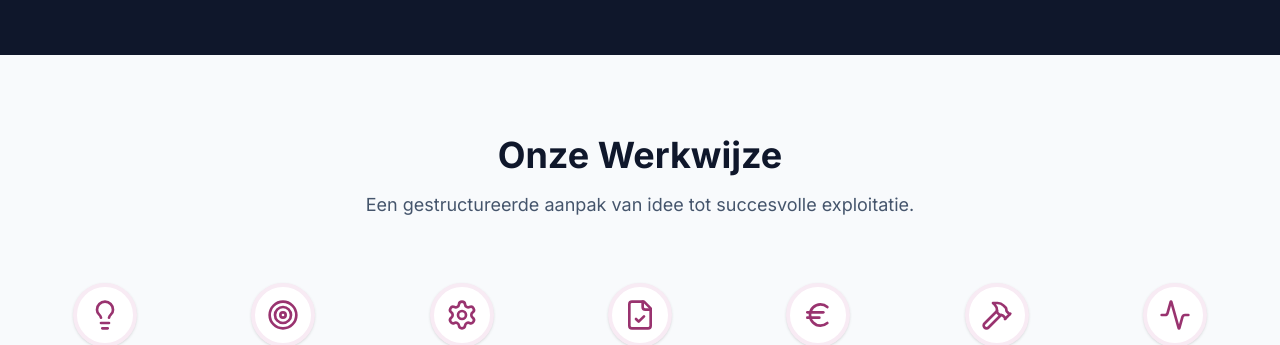
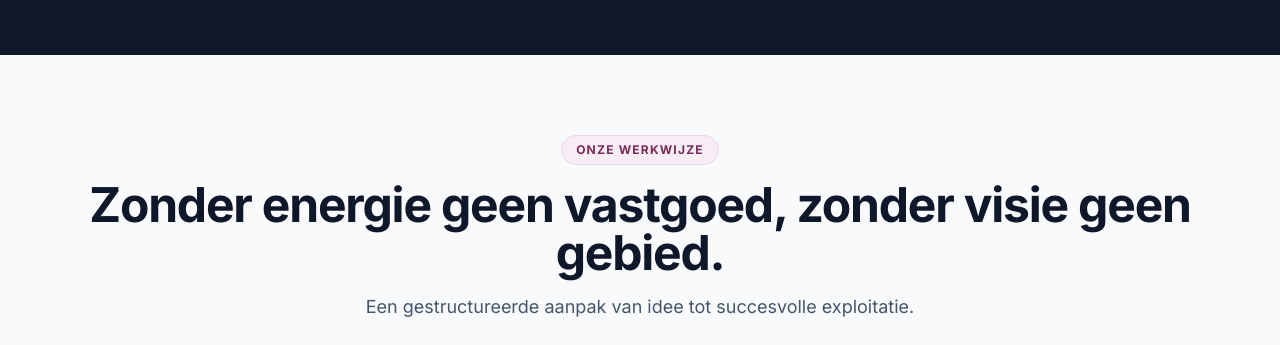
Before and after one commit to vosqdev/Vovon, a React (Vite) app: page / in a window 1280 px wide. Shown: the part 3920-4265 px from the top of the page. Built offline with nearby package versions, Linux system fonts and the light colour scheme.

Commit message:
feat(process): update methodology section title and design
Refine the process section with a more impactful title, a new descriptive label, and updated typography to better align with the brand's core message.

```diff
--- a/src/components/Process.tsx
+++ b/src/components/Process.tsx
@@ -24,8 +24,13 @@ const Process = ({ language }: ProcessProps) => {
           viewport={{ once: true }}
           className="mb-16"
         >
-          <h2 className="text-3xl md:text-4xl font-bold text-slate-900 mb-4">{t.title}</h2>
-          <p className="text-lg text-slate-600 max-w-2xl mx-auto">
+          <div className="inline-flex items-center gap-2 px-3.5 py-1.5 rounded-full bg-vovon-100/80 border border-vovon-200 text-vovon-700 text-xs font-bold uppercase tracking-widest mb-4">
+            {t.label}
+          </div>
+          <h2 className="text-3xl md:text-4xl lg:text-5xl font-extrabold text-slate-900 tracking-tight mb-4">
+            {t.title}
+          </h2>
+          <p className="text-base sm:text-lg text-slate-600 max-w-2xl mx-auto">
             {t.subtitle}
           </p>
         </motion.div>
--- a/src/translations.ts
+++ b/src/translations.ts
@@ -67,7 +67,8 @@ export const translations = {
       objects: 'Real Estate Objects',
     },
     process: {
-      title: 'Our Working Method',
+      label: 'OUR METHODOLOGY',
+      title: 'No real estate without energy, no area without vision.',
       subtitle: 'A structured approach from initial idea to successful operation.',
       steps: [
         { title: 'Idea', description: 'Initial concept and feasibility' },
@@ -242,7 +243,8 @@ export const translations = {
       objects: 'Vastgoed Objecten',
     },
     process: {
-      title: 'Onze Werkwijze',
+      label: 'ONZE WERKWIJZE',
+      title: 'Zonder energie geen vastgoed, zonder visie geen gebied.',
       subtitle: 'Een gestructureerde aanpak van idee tot succesvolle exploitatie.',
       steps: [
         { title: 'Idee', description: 'Initieel concept en haalbaarheid' },
```
